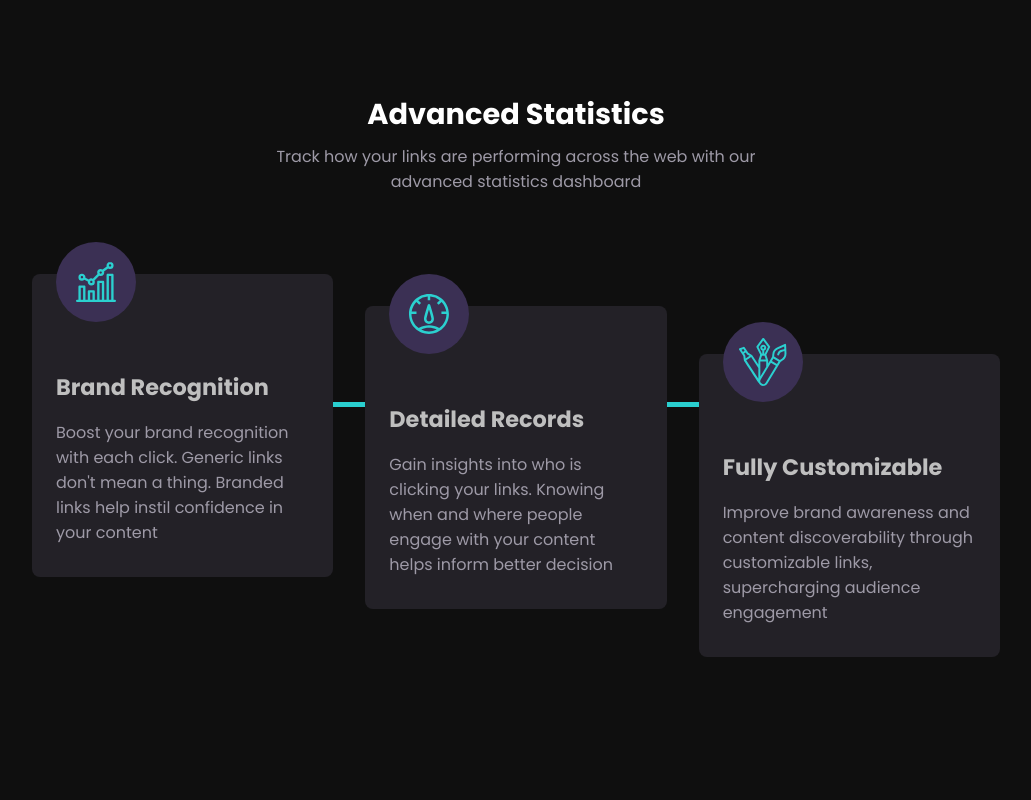
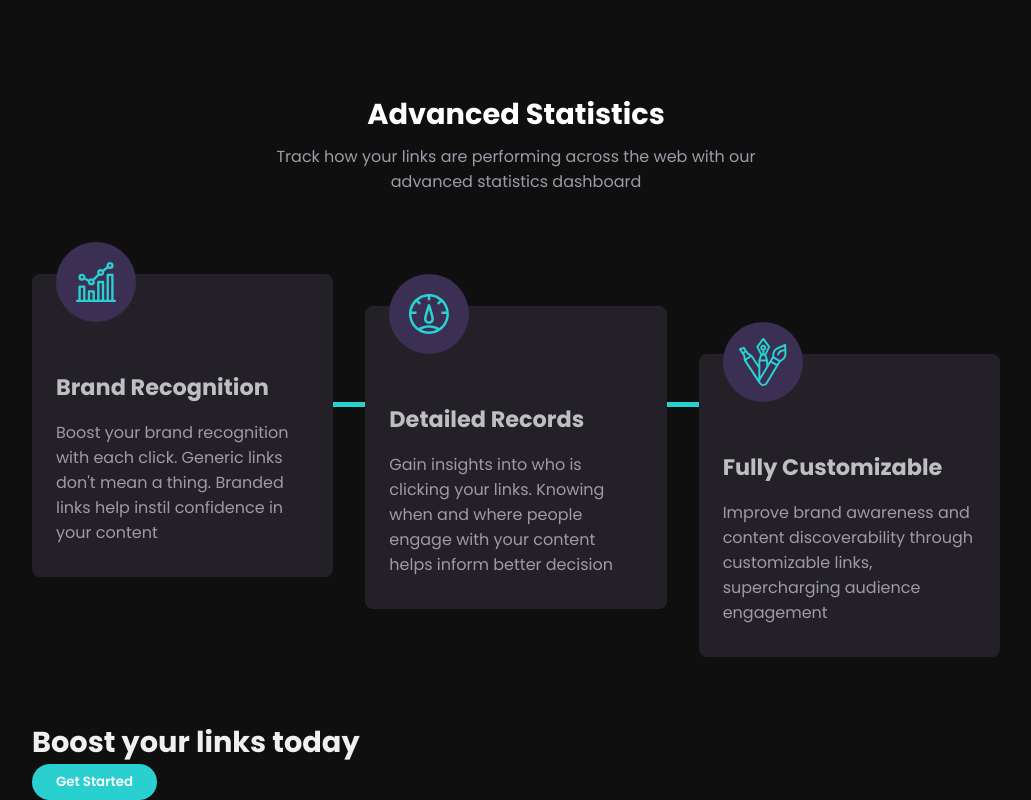
Before and after one commit to diego-teileche/shortcraft, a React (Vite) app: page / in a window 1280 px wide. Shown: the part 1277-2077 px from the top of the page, without its empty margins (124-1155 px from the left). Before the commit the page ends 1998 px from the top, so only its background shows below. Built offline with nearby package versions, Linux system fonts and the light colour scheme.

Commit message:
Boost Section | Elements added

```diff
--- a/src/App.tsx
+++ b/src/App.tsx
@@ -1,3 +1,4 @@
+import Boost from "./components/Boost"
 import Header from "./components/Header"
 import Hero from "./components/Hero"
 import Shorten from "./components/Shorten"
@@ -10,6 +11,7 @@ const App = () => {
 			<Hero />
 			<Shorten />
 			<Statistic />
+			<Boost />
 		</>
 	)
 }
--- /dev/null
+++ b/src/components/Boost.tsx
@@ -0,0 +1,16 @@
+const Boost = () => {
+	return (
+		<section className="boost">
+			<div className="container">
+				<div className="boost__content">
+					<h2>Boost your links today</h2>
+					<button className="btn" datatype="narrow">
+						Get Started
+					</button>
+				</div>
+			</div>
+		</section>
+	)
+}
+
+export default Boost
```
